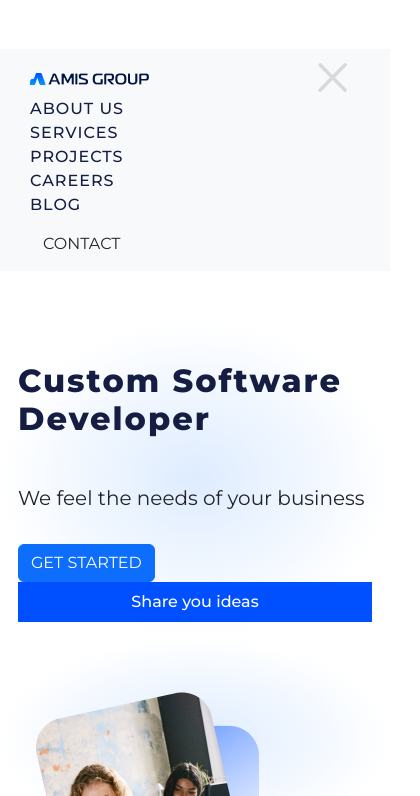
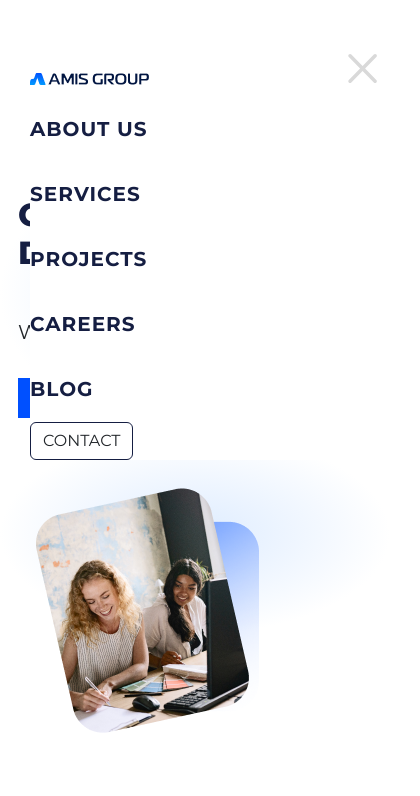
Before and after one commit to fuad123456/amis, a plain HTML site: page index.html in a window 390 px wide. Both pictures are taken after a click on the button "Toggle navigation". Shown: the top 796 px of the page, 420 px wide, since content can reach past the window. Drawn offline with nearby package versions, Linux system fonts and the light colour scheme.

Commit message:
fix: fix bugz1

```diff
--- a/index.html
+++ b/index.html
@@ -18,20 +18,20 @@
 
 <body>
 
-	<header class="header">
-		<nav class="navbar navbar-expand-lg bg-light">
+	<header class="header position-relative">
+		<nav class="navbar navbar-expand-lg">
 			<div class="container center main-container">
 				<a class="navbar-brand mr-64" href="#">
 					<img src="./assets/svg/logo-light.png" alt="">
 				</a>
-				<button class="navbar-toggler" type="button" data-bs-toggle="collapse"
+				<button class="navbar-toggler position-absolute top-0 end-0" type="button" data-bs-toggle="collapse"
 					data-bs-target="#navbarSupportedContent" aria-controls="navbarSupportedContent"
 					aria-expanded="false" aria-label="Toggle navigation">
 					<span class="navbar-toggler-icon"></span>
 				</button>
 				<div class="collapse navbar-collapse" id="navbarSupportedContent">
 					<ul
-						class="navbar-nav me-auto mb-2 mb-lg-0 justify-content-lg-between align-content-lg-center align-content-sm-start mr-64">
+						class="navbar-nav me-auto mb-2 mb-lg-0 justify-content-lg-between align-content-lg-center align-content-sm-start mr-64 position-absolute top-25 start-25 z-100 bgcw">
 						<li class="nav-item">
 							<a class="nav-list__link" href="#">about us</a>
 						</li>
@@ -47,8 +47,9 @@
 						<li class="nav-item">
 							<a class="nav-list__link" href="#">blog</a>
 						</li>
+						<div class="btn-contact d-block d-lg-none"><button class="btn btn-outline me-2">CONTACT</button></div>
 					</ul>
-					<div class="btn-contact"><button class="btn btn-outline me-2">CONTACT</button></div>
+					<div class="btn-contact d-none d-lg-block"><button class="btn btn-outline me-2">CONTACT</button></div>
 				</div>
 			</div>
 		</nav>
@@ -63,9 +64,10 @@
 							<h1 class="main-section-title">Custom Software<br> Developer</h1>
 							<p class="section-desc ">We feel the needs of your business</p>
 							<!-- <button class="btn btn-color d-none d-lg-block">GET STARTED</button> -->
-							<button type="button" class="btn btn-primary" data-bs-toggle="modal" data-bs-target="#exampleModal" data-bs-whatever="@fat">GET STARTED</button>
+							<button type="button" class="btn btn-primary d-none d-lg-block" data-bs-toggle="modal" data-bs-target="#exampleModal" data-bs-whatever="@fat">GET STARTED</button>
 
-							<button class="btn mobile-button btn-color d-block d-lg-none">Share you ideas</button>
+							<button class="btn mobile-button btn-color d-block d-lg-none"
+							data-bs-toggle="modal" data-bs-target="#exampleModal" data-bs-whatever="@fat">Share you ideas</button>
 							<div class="modal fade" id="exampleModal" tabindex="-1" aria-labelledby="exampleModalLabel" aria-hidden="true">
 								<div class="modal-dialog">
 								  <div class="modal-content">
@@ -147,7 +149,7 @@
 					<div class="services-item">SaaS Development</div>
 					<div class="services-item">Mobile Apps (IOS&Android)</div>
 				</div>
-				<button class="btn mobile-button btn-color d-block d-lg-none">Find out more</button>
+				<a href="#" class="btn mobile-button btn-color d-block d-lg-none">Find out more</a>
 			</div>
 		</section>
 
@@ -330,7 +332,7 @@
 				<h2 class="section-title mb-lg-56">Contacts</h2>
 				<div class="section-desc mb-72">If you are looking for a reliable software development company or IT
 					staff for your project, we are here to provide you with quality services</div>
-				<button class="btn mobile-button btn-color d-block d-lg-none w-100">share your ideas</button>
+				<a href="#" class="btn mobile-button btn-color d-block d-lg-none w-100">share your ideas</a>
 				<div class="emploees">
 					<div class="row">
 						<div class="col-sm-12 col-lg-6">
@@ -384,9 +386,11 @@
 						<div class="w-100">2500 Hollywood Blvd, STE 309-2, Hollywood, Florida 33020</div>
 					</div>
 					<div class="col-auto">
-						<div class="vertical-arrow">
-							<img src="./assets/svg/vertical-arrow.svg" alt="arrow">
-						</div>
+						<a href="#">
+							<div class="vertical-arrow">
+								<img src="./assets/svg/vertical-arrow.svg" alt="arrow">
+							</div>
+						</a>
 					</div>
 				</div>
 				<div class="d-none d-lg-block">
@@ -459,6 +463,7 @@
 							<div class="block-project-amount">40+</div>
 						</div>
 					</div>
+
 					<img src="./assets/images/tree.png" alt="">
 				</div>
 			</div>
--- a/style.css
+++ b/style.css
@@ -654,7 +654,12 @@ body {
 	padding: 0;
 	margin: 0;
 }
-
+.bgcw{
+	background-color: #fff;
+}
+.zi-100{
+	z-index: 100;
+}
 .mla {
 	margin-left: auto;
 }
@@ -708,6 +713,9 @@ body {
 .arrow-icon{
 	margin-top: 20px;
 }
+.btn-outline{
+	border: 1px solid #151E42;
+}
 /* ////////////////////////////ADAPTIVE */
 .navbar-expand-lg .navbar-nav{
 	width:100%;
@@ -739,6 +747,11 @@ body {
 
 }
 @media (min-width:320px) and (max-width:760px) {
+	.nav-item a{
+		font-weight: 600;
+		font-size: 20px;
+		line-height: 65px;
+	}
 	.main-container{
 		max-width:100%;
 		padding: 0 30px;
```
